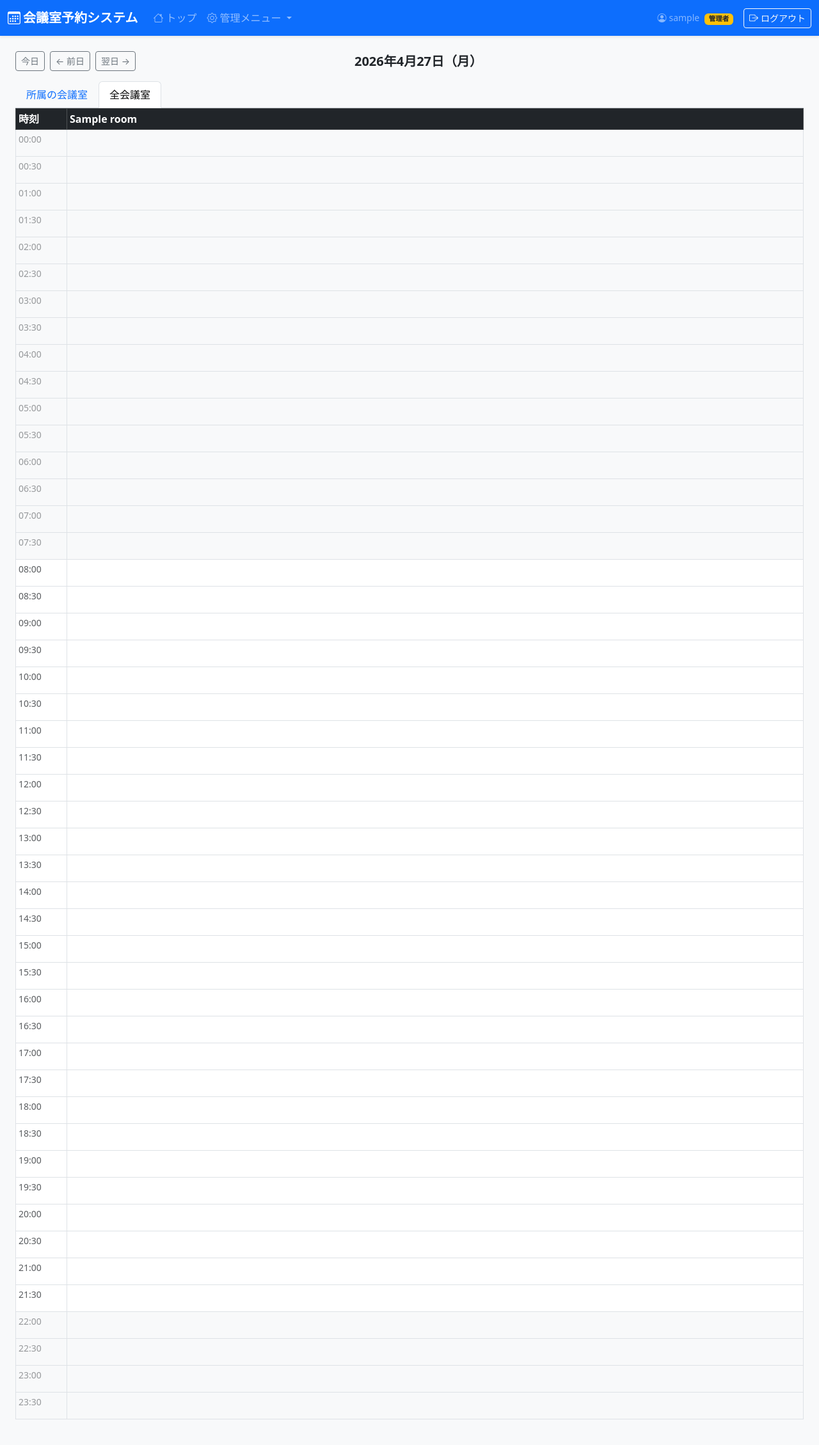
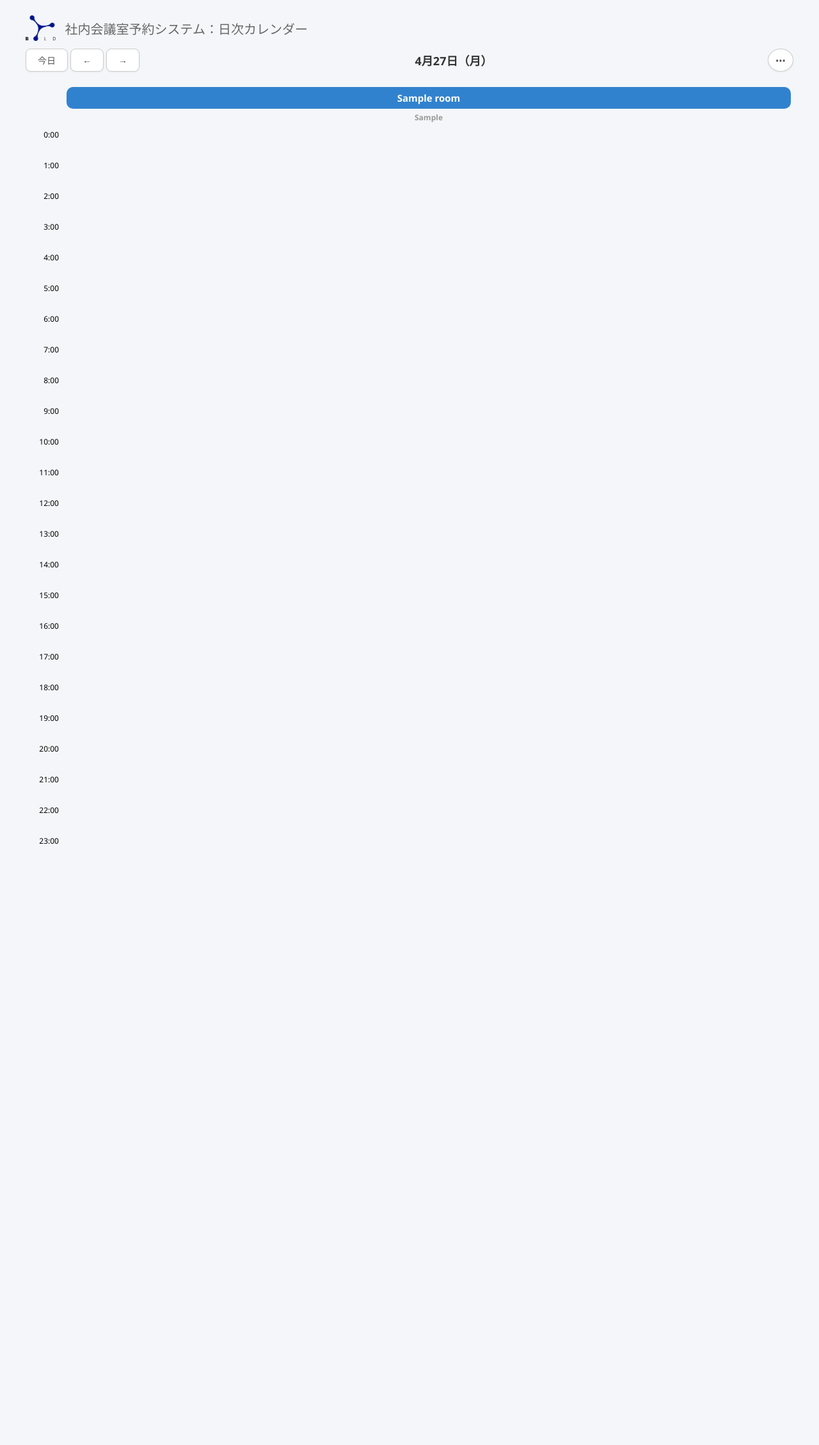
Before and after one commit to umidori/tko7_reserve_rooms, a Django app: page / in a window 1280 px wide. Shown: the whole page at 64% size. After the commit the page ends 1320 px from the top, so only its background shows below. Run offline with Django 5.2, Linux system fonts and the light colour scheme; a user stored in the database is signed in; tables that the repository leaves empty hold one stand-in row (values such as "Sample post").

Commit message:
コードの形式をログイン機能と同じにする

```diff
--- a/static/calendar.css
+++ b/static/calendar.css
@@ -1,78 +1,332 @@
-/* ① 業務時間外の行を薄くする */
-.off-hours td {
-  background-color: #f8f9fa;
-  opacity: 0.6;
+/* ===== 全体 ===== */
+body {
+    font-family: 'Segoe UI', sans-serif;
+    background-color: #f4f6f9;
+    margin: 0;
+    padding: 0;
 }
 
-/* ② 業務時間（8:00〜21:00）の行を白地・強調 */
-.business-hours td {
-  background-color: #ffffff;
+/* ===== ロゴ ===== */
+.logo {
+    display: flex;
+    align-items: center;
+    gap: 15px;
+    padding: 24px 40px 12px;
 }
 
-/* ③ 時刻カラムの固定幅 */
-.time-col {
-  width: 64px;
-  min-width: 64px;
-  font-size: 0.75rem;
-  color: #6c757d;
-  white-space: nowrap;
+.logo img {
+    height: 40px;
 }
 
-/* ④ 会議室カラムの最小幅（全会議室表示時の横スクロール対応） */
-.room-col {
-  min-width: 140px;
+.logo span {
+    font-size: 20px;
+    color: #666;
 }
 
-/* ⑤ 予約ブロック */
-.reservation-block {
-  background-color: #0d6efd;
-  color: #fff;
-  border-radius: 4px;
-  padding: 2px 6px;
-  font-size: 0.75rem;
+/* ===== カレンダーコンテナ ===== */
+.calendar-container {
+    padding: 0 40px 40px;
+}
+
+/* ===== ツールバー ===== */
+.calendar-toolbar {
+    display: flex;
+    align-items: center;
+    justify-content: space-between;
+    margin-bottom: 20px;
+    position: relative;
+}
+
+.toolbar-left {
+    display: flex;
+    gap: 4px;
+}
+
+/* ナビボタン（login.cssのbuttonスタイルを参考に角丸・シンプル）*/
+.nav-btn {
+    display: inline-block;
+    padding: 7px 18px;
+    border: 1px solid #ccc;
+    border-radius: 8px;
+    background: #fff;
+    color: #555;
+    text-decoration: none;
+    font-size: 14px;
+    font-family: 'Segoe UI', sans-serif;
     cursor: pointer;
-  height: 100%;
+    white-space: nowrap;
+    box-shadow: 0 1px 3px rgba(0,0,0,0.06);
+}
+
+.nav-btn:hover {
+    background-color: #eef2f7;
+    color: #333;
+}
+
+.current-date {
+    font-size: 18px;
+    font-weight: 600;
+    color: #333;
+}
+
+/* ===== 「•••」メニューボタン ===== */
+.toolbar-right {
+    position: relative;
+}
+
+.dots-btn {
+    width: 40px;
+    height: 36px;
+    border: 1px solid #ccc;
+    border-radius: 50%;
+    background: #fff;
+    font-size: 14px;
+    cursor: pointer;
+    color: #555;
+    font-family: 'Segoe UI', sans-serif;
+    box-shadow: 0 1px 3px rgba(0,0,0,0.06);
+}
+
+.dots-btn:hover {
+    background-color: #eef2f7;
+}
+
+/* ===== ナビゲーションドロップダウン ===== */
+.nav-dropdown {
+    display: none;
+    position: absolute;
+    top: 44px;
+    right: 0;
+    background: #fff;
+    border-radius: 10px;
+    box-shadow: 0 4px 16px rgba(0,0,0,0.15);
+    min-width: 150px;
+    z-index: 100;
     overflow: hidden;
 }
 
-/* ⑥ 空きコマのホバー表示 */
-.empty-slot {
+.nav-dropdown.open {
     display: block;
-  height: 100%;
-  line-height: 36px;
+}
+
+.nav-dropdown a,
+.nav-dropdown .logout-btn {
+    display: block;
+    padding: 11px 20px;
+    color: #333;
     text-decoration: none;
+    font-size: 14px;
+    background: none;
+    border: none;
+    width: 100%;
+    text-align: left;
+    cursor: pointer;
+    font-family: 'Segoe UI', sans-serif;
+    box-sizing: border-box;
 }
-.empty-slot .plus-icon {
-  visibility: hidden;   /* display:none だと高さ0になりホバー不可になる */
-  color: #198754;
-  font-size: 0.8rem;
+
+.nav-dropdown a:hover,
+.nav-dropdown .logout-btn:hover {
+    background-color: #f4f6f9;
+}
+
+.nav-dropdown form {
+    margin: 0;
+    padding: 0;
+}
+
+/* ===== カレンダーグリッド ===== */
+.calendar-scroll {
+    overflow-x: auto;
+}
+
+.calendar-table {
+    border-collapse: collapse;
+    width: 100%;
+    min-width: 600px;
+}
+
+/* 時刻ヘッダー（左上の空きセル）*/
+.time-header {
+    width: 52px;
+    min-width: 52px;
+}
+
+/* 時刻ラベル列 */
+.time-label {
+    width: 52px;
+    min-width: 52px;
+    padding: 0 8px 0 0;
+    text-align: right;
+    vertical-align: top;
+    font-size: 12px;
+    color: #000000;
+    white-space: nowrap;
+    height: 22px;
+}
+
+/* 会議室ヘッダー列 */
+.room-header-cell {
+    padding: 4px 4px 10px;
+    text-align: center;
+    min-width: 130px;
+}
+
+/* 会議室カード（青い丸みカード）*/
+.room-card {
+    background-color: #3182CE;
+    color: #fff;
+    border-radius: 10px;
+    padding: 7px 14px;
+    font-size: 15px;
+    font-weight: 600;
+}
+
+/* 会議室の建物名 */
+.room-building {
+    font-size: 12px;
+    color: #999;
+    margin-top: 5px;
+}
+
+/* カレンダーセル */
+.calendar-cell {
+    padding: 1px 3px;
+    height: 22px;
+    vertical-align: top;
+}
+
+/* ===== 空きコマ（色なし、ホバーで「＋予約」表示）===== */
+.empty-cell {
+    background-color: transparent;
+    border-radius: 4px;
+    height: 20px;
+    display: flex;
+    align-items: center;
+    justify-content: center;
+    cursor: pointer;
+}
+
+.empty-cell .plus-icon {
+    visibility: hidden;
+    color: #ffffff;
+    font-size: 11px;
     font-weight: bold;
 }
-.empty-slot:hover .plus-icon {
+
+.empty-cell:hover {
+    background-color: #3182CE;
+}
+
+.empty-cell:hover .plus-icon {
     visibility: visible;
 }
-.empty-slot:hover {
-  background-color: #e8f5e9;
+
+/* ===== 予約ブロック（青いカード）===== */
+.reservation-card {
+    background-color: #3182CE;
+    color: #fff;
+    border-radius: 4px;
+    padding: 1px 6px;
+    font-size: 11px;
+    cursor: pointer;
+    height: 20px;
+    overflow: hidden;
+    white-space: nowrap;
+    text-overflow: ellipsis;
+    line-height: 18px;
 }
 
-/* ⑦ カレンダー全体のスクロール制御 */
-.calendar-scroll-wrapper {
-  overflow-x: auto;
-  /* 縦スクロールはページ全体で行う（position: sticky でヘッダー固定） */
+.reservation-card:hover {
+    background-color: #4a9bcc;
 }
 
-/* ⑧ テーブルヘッダーの固定（縦スクロール時に会議室名を見せ続ける） */
-.calendar-table thead th {
-  position: sticky;
+/* ===== モーダル ===== */
+.modal-overlay {
+    display: none;
+    position: fixed;
     top: 0;
-  z-index: 10;
-  background-color: #212529;
+    left: 0;
+    width: 100%;
+    height: 100%;
+    background: rgba(0,0,0,0.35);
+    z-index: 200;
+    justify-content: center;
+    align-items: center;
 }
 
-/* ⑨ 時刻列の左固定（横スクロール時に時刻を見せ続ける） */
-.time-col {
-  position: sticky;
-  left: 0;
-  z-index: 5;
-  background-color: #fff;
+.modal-overlay.open {
+    display: flex;
 }
+
+/* login.cssのformと同じ影・背景・角丸 */
+.modal-box {
+    background: #fff;
+    padding: 36px;
+    width: 360px;
+    border-radius: 10px;
+    box-shadow: 0 8px 20px rgba(0,0,0,0.1);
+}
+
+.modal-box h5 {
+    margin: 0 0 20px;
+    font-size: 16px;
+    color: #333;
+    font-weight: 600;
+}
+
+.modal-box dl {
+    display: grid;
+    grid-template-columns: 72px 1fr;
+    gap: 10px 12px;
+    margin: 0 0 24px;
+    font-size: 14px;
+}
+
+.modal-box dt {
+    color: #888;
+}
+
+.modal-box dd {
+    margin: 0;
+    color: #333;
+}
+
+.modal-footer {
+    display: flex;
+    justify-content: flex-end;
+    gap: 10px;
+}
+
+/* login.cssのbuttonスタイルに準拠（色違い）*/
+.btn-detail {
+    display: inline-block;
+    padding: 10px 20px;
+    background-color: #6cc3a0;
+    border: none;
+    border-radius: 8px;
+    color: #fff;
+    font-size: 14px;
+    cursor: pointer;
+    text-decoration: none;
+    font-family: 'Segoe UI', sans-serif;
+}
+
+.btn-detail:hover {
+    background-color: #57b38e;
+}
+
+.btn-close-modal {
+    padding: 10px 20px;
+    background-color: #eef2f7;
+    border: none;
+    border-radius: 8px;
+    color: #555;
+    font-size: 14px;
+    cursor: pointer;
+    font-family: 'Segoe UI', sans-serif;
+}
+
+.btn-close-modal:hover {
+    background-color: #e0e5ee;
+}
--- a/templates/reservations/calendar.html
+++ b/templates/reservations/calendar.html
@@ -1,76 +1,88 @@
-{% extends "base.html" %}
+<!DOCTYPE html>
+<html lang="ja">
+<head>
+    <meta charset="UTF-8">
+    <meta name="viewport" content="width=device-width, initial-scale=1">
+    <title>日次カレンダー</title>
     {% load static %}
+    <link rel="stylesheet" href="{% static 'calendar.css' %}">
+</head>
+<body>
 
-{% block extra_css %}
-  <link rel="stylesheet" href="{% static 'calendar.css' %}">
-{% endblock %}
-
-{% block content %}
-
-<div class="calendar-nav d-flex align-items-center justify-content-between mb-3">
-  <div class="d-flex gap-2">
-    <a href="?date={{ today|date:'Y-m-d' }}&filter={{ filter_mode }}"
-       class="btn btn-sm btn-outline-secondary">今日</a>
-    <a href="?date={{ prev_date|date:'Y-m-d' }}&filter={{ filter_mode }}"
-       class="btn btn-sm btn-outline-secondary">← 前日</a>
-    <a href="?date={{ next_date|date:'Y-m-d' }}&filter={{ filter_mode }}"
-       class="btn btn-sm btn-outline-secondary">翌日 →</a>
-  </div>
-  <h5 class="mb-0 fw-bold">{{ target_date|date:"Y年n月j日（D）" }}</h5>
-  <div style="width: 160px;"></div>  {# 右側の余白で中央揃えを維持 #}
+<!-- ロゴ（login.htmlと同じ構造）-->
+<div class="logo">
+    <img src="{% static 'bold-logo.webp' %}" alt="logo">
+    <span>社内会議室予約システム：日次カレンダー</span>
 </div>
 
-<ul class="nav nav-tabs mb-0">
-  <li class="nav-item">
-    <a class="nav-link {% if filter_mode == 'dept' %}active{% endif %}"
-       href="?date={{ target_date|date:'Y-m-d' }}&filter=dept">
-      所属の会議室
-    </a>
-  </li>
-  <li class="nav-item">
-    <a class="nav-link {% if filter_mode == 'all' %}active{% endif %}"
-       href="?date={{ target_date|date:'Y-m-d' }}&filter=all">
-      全会議室
-    </a>
-  </li>
-</ul>
+<!-- カレンダーコンテナ -->
+<div class="calendar-container">
 
-<div class="table-responsive">
-  <table class="table table-bordered table-sm">
-    <thead class="table-dark">
+    <!-- ツールバー -->
+    <div class="calendar-toolbar">
+        <div class="toolbar-left">
+            <a href="?date={{ today|date:'Y-m-d' }}&filter={{ filter_mode }}" class="nav-btn">今日</a>
+            <a href="?date={{ prev_date|date:'Y-m-d' }}&filter={{ filter_mode }}" class="nav-btn">←</a>
+            <a href="?date={{ next_date|date:'Y-m-d' }}&filter={{ filter_mode }}" class="nav-btn">→</a>
+        </div>
+        <div class="toolbar-center">
+            <span class="current-date">{{ target_date|date:"n月j日（D）" }}</span>
+        </div>
+        <div class="toolbar-right">
+            <button class="dots-btn" onclick="toggleNavMenu(event)">•••</button>
+            <div class="nav-dropdown" id="navMenu">
+                <a href="#">会議室一覧</a>
+                <a href="#">自分の予約</a>
+                {% if request.user.is_staff %}
+                <a href="{% url 'room_admin_list' %}">管理メニュー</a>
+                {% endif %}
+                <a href="#">パスワード変更</a>
+                <form method="post" action="{% url 'logout' %}">
+                    {% csrf_token %}
+                    <button type="submit" class="logout-btn">ログアウト</button>
+                </form>
+            </div>
+        </div>
+    </div>
+
+    <!-- カレンダーグリッド -->
+    <div class="calendar-scroll">
+        <table class="calendar-table">
+            <thead>
                 <tr>
-        <th style="width:80px">時刻</th>
+                    <th class="time-header"></th>
                     {% for room in rooms %}
-          <th>{{ room.name }}</th>
+                    <th class="room-header-cell">
+                        <div class="room-card">{{ room.name }}</div>
+                        {% if room.building %}
+                        <div class="room-building">{{ room.building }}</div>
+                        {% endif %}
+                    </th>
                     {% endfor %}
                 </tr>
             </thead>
             <tbody>
                 {% for row in grid %}
-      <tr class="{% if row.slot.hour < 8 or row.slot.hour >= 22 %}off-hours{% elif row.slot.hour >= 8 and row.slot.hour < 21 %}business-hours{% endif %}">
-        <td class="text-muted small text-nowrap">
-          {{ row.slot|time:"H:i" }}
+                <tr>
+                    <td class="time-label">
+                        {% if row.slot.minute == 0 %}{{ row.slot|time:"G:i" }}{% endif %}
                     </td>
                     {% for cell in row.cells %}
-        <td style="min-width:120px; height:40px; padding:2px;">
+                    <td class="calendar-cell">
                         {% if cell.reservation %}
-            {# F-05：予約コマ（クリック可能）#}
-            <div class="bg-primary text-white rounded p-1 small"
-                 style="cursor:pointer; height:100%;"
+                            <div class="reservation-card"
                                  data-reservation-id="{{ cell.reservation.id }}"
                                  data-title="{{ cell.reservation.purpose }}"
                                  data-reserved-by="{{ cell.reservation.reserved_by }}"
                                  data-start="{{ cell.reservation.start_time|time:'H:i' }}"
                                  data-end="{{ cell.reservation.end_time|time:'H:i' }}"
                                  onclick="showReservationModal(this)">
-              {{ cell.reservation.purpose|truncatechars:15 }}
+                                {{ cell.reservation.reserved_by }}｜{{ cell.reservation.purpose|truncatechars:10 }}
                             </div>
                         {% else %}
-            {# 空きコマ：クリックで予約作成へ #}
-            <a href="#"
-               class="empty-slot text-center">
+                            <div class="empty-cell" onclick="location.href='#'">
                                 <span class="plus-icon">＋予約</span>
-            </a>
+                            </div>
                         {% endif %}
                     </td>
                     {% endfor %}
@@ -80,57 +92,52 @@
         </table>
     </div>
 
-<!-- F-05: 予約詳細モーダル（Bootstrap 5 Modal）-->
-<div class="modal fade" id="reservationModal" tabindex="-1">
-  <div class="modal-dialog">
-    <div class="modal-content">
-      <div class="modal-header">
-        <h5 class="modal-title">予約の詳細</h5>
-        <button type="button" class="btn-close" data-bs-dismiss="modal"></button>
 </div>
-      <div class="modal-body">
-        <dl class="row mb-0">
-          <dt class="col-4">件名</dt>
-          <dd class="col-8" id="modal-title"></dd>
-          <dt class="col-4">予約者</dt>
-          <dd class="col-8" id="modal-reserved-by"></dd>
-          <dt class="col-4">時間</dt>
-          <dd class="col-8" id="modal-time"></dd>
+
+<!-- 予約詳細モーダル（Bootstrapなしのカスタム実装）-->
+<div class="modal-overlay" id="reservationModal" onclick="closeModalOnOverlay(event)">
+    <div class="modal-box">
+        <h5>予約の詳細</h5>
+        <dl>
+            <dt>件名</dt>
+            <dd id="modal-title"></dd>
+            <dt>予約者</dt>
+            <dd id="modal-reserved-by"></dd>
+            <dt>時間</dt>
+            <dd id="modal-time"></dd>
         </dl>
-      </div>
         <div class="modal-footer">
-        <a id="modal-detail-link" href="#" class="btn btn-primary btn-sm">
-          詳細を見る
-        </a>
-        <button type="button" class="btn btn-secondary btn-sm"
-                data-bs-dismiss="modal">閉じる</button>
+            <a id="modal-detail-link" href="#" class="btn-detail">詳細を見る</a>
+            <button class="btn-close-modal" onclick="closeModal()">閉じる</button>
         </div>
     </div>
 </div>
-</div>
-{% endblock %}
 
-{% block extra_js %}
 <script>
+/* ナビゲーションメニュー */
+function toggleNavMenu(e) {
+    e.stopPropagation();
+    document.getElementById('navMenu').classList.toggle('open');
+}
+document.addEventListener('click', function() {
+    document.getElementById('navMenu').classList.remove('open');
+});
+
+/* 予約詳細モーダル */
 function showReservationModal(el) {
-    // data-* 属性からデータを取り出す
-    const id          = el.dataset.reservationId;
-    const title       = el.dataset.title;
-    const reservedBy  = el.dataset.reservedBy;
-    const start       = el.dataset.start;
-    const end         = el.dataset.end;
-
-    // モーダルの中身を書き換える
-    document.getElementById('modal-title').textContent       = title;
-    document.getElementById('modal-reserved-by').textContent = reservedBy;
-    document.getElementById('modal-time').textContent        = start + ' 〜 ' + end;
-
-    // 「詳細を見る」リンクのURLを動的にセット
-    document.getElementById('modal-detail-link').href = '/reservations/' + id + '/';
-
-    // Bootstrap 5 のモーダルを表示する
-    const modal = new bootstrap.Modal(document.getElementById('reservationModal'));
-    modal.show();
+    document.getElementById('modal-title').textContent       = el.dataset.title;
+    document.getElementById('modal-reserved-by').textContent = el.dataset.reservedBy;
+    document.getElementById('modal-time').textContent        = el.dataset.start + ' 〜 ' + el.dataset.end;
+    document.getElementById('modal-detail-link').href        = '/reservations/' + el.dataset.reservationId + '/';
+    document.getElementById('reservationModal').classList.add('open');
+}
+function closeModal() {
+    document.getElementById('reservationModal').classList.remove('open');
+}
+function closeModalOnOverlay(e) {
+    if (e.target === document.getElementById('reservationModal')) closeModal();
 }
 </script>
-{% endblock %}
+
+</body>
+</html>
```
Also changed, not shown: static/calendar.js (added, +20 -0 lines). Lines whose indentation alone changed are shown as unchanged.
